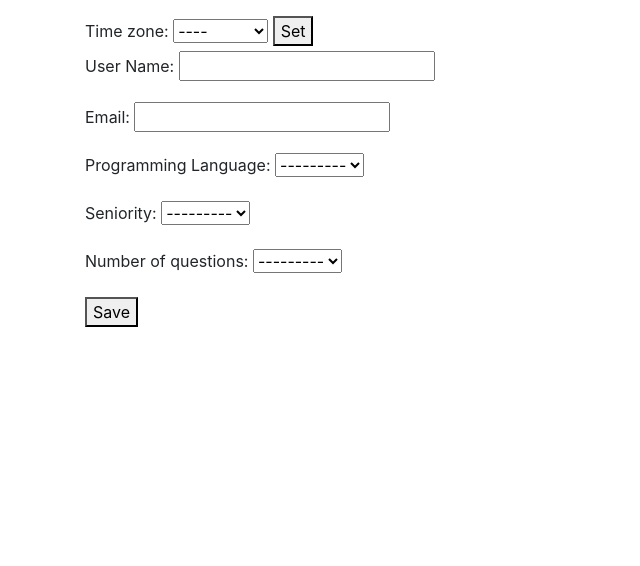
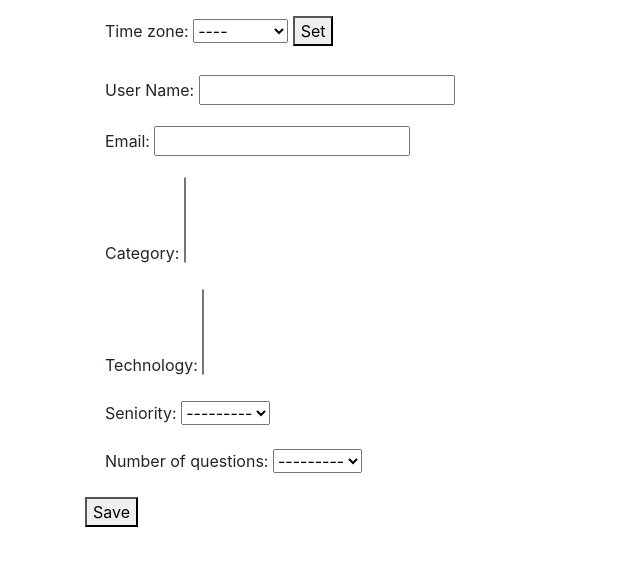
Before and after one commit to tomstasz/skills-trainer, a Django app: page / in a window 1280 px wide. Shown: the top 566 px of the page, without its empty margins (0-640 px from the left). Run offline with Django 4.2, Linux system fonts and the light colour scheme; data that the repository does not hold is empty; some libraries are stand-ins or nearby versions.

Commit message:
Implement Category and Technology models

```diff
--- a/quiz/forms.py
+++ b/quiz/forms.py
@@ -21,7 +21,8 @@
     field_order = [
         "user_name",
         "email",
-        "prog_language",
+        "category",
+        "technology",
         "seniority",
         "number_of_questions",
     ]
--- a/quiz/models.py
+++ b/quiz/models.py
@@ -39,9 +39,8 @@
 
 
 class Quiz(models.Model):
-    prog_language = models.CharField(
-        max_length=64, choices=PROG_LANG_CHOICES, verbose_name=_("Programming Language")
-    )
+    category = models.ManyToManyField("Category", verbose_name=_("category"))
+    technology = models.ManyToManyField("Technology", verbose_name=_("technology"))
     seniority = models.IntegerField(
         choices=SENIORITY_CHOICES, verbose_name=_("Seniority")
     )
@@ -63,15 +62,14 @@
         verbose_name_plural = "quizes"
 
     def __str__(self):
-        return f"{self.prog_language} - {self.user_name}"
+        return f"{self.technology} - {self.user_name}"
 
 
 class Question(models.Model):
     text = RichTextUploadingField(null=True, blank=True, config_name="special")
     question_type = models.CharField(max_length=64, choices=QUESTION_TYPE_CHOICES)
-    prog_language = models.CharField(
-        max_length=64, choices=PROG_LANG_CHOICES, verbose_name=_("Programming Language")
-    )
+    category = models.ForeignKey("Category", on_delete=models.CASCADE, null=True)
+    technology = models.ForeignKey("Technology", on_delete=models.CASCADE, null=True)
     seniority = models.IntegerField(choices=SENIORITY_CHOICES, db_index=True)
     author = models.ForeignKey(
         "Author", on_delete=models.CASCADE, null=True, blank=True
@@ -105,3 +103,23 @@
 
     def __str__(self):
         return f"{self.name} - {self.company}"
+
+
+class Category(models.Model):
+    name = models.CharField(max_length=128)
+
+    class Meta:
+        verbose_name_plural = "categories"
+
+    def __str__(self):
+        return self.name
+
+
+class Technology(models.Model):
+    name = models.CharField(max_length=128)
+
+    class Meta:
+        verbose_name_plural = "technologies"
+
+    def __str__(self):
+        return self.name
--- a/quiz/views.py
+++ b/quiz/views.py
@@ -46,20 +46,22 @@
             return redirect("/")
         form = QuizForm(request.POST)
         if form.is_valid():
-            prog_lang = form.cleaned_data["prog_language"]
+            category = form.cleaned_data["category"]
+            technology = form.cleaned_data["technology"]
             seniority = form.cleaned_data["seniority"]
             user_name = form.cleaned_data["user_name"]
             email = form.cleaned_data["email"]
             number_of_questions = form.cleaned_data["number_of_questions"]
             quiz = Quiz.objects.create(
-                prog_language=prog_lang,
                 seniority=seniority,
                 user_name=user_name,
                 email=email,
                 number_of_questions=number_of_questions,
             )
+            quiz.category.set(category)
+            quiz.technology.set(technology)
             first_question = Question.objects.filter(
-                prog_language=prog_lang, seniority=seniority
+                category__in=category, technology__in=technology, seniority=seniority
             ).first()
             if first_question is None:
                 raise Http404("Question not found.")
--- a/static/css/style.css
+++ b/static/css/style.css
@@ -13,3 +13,13 @@
 .left {
     float: left;
 }
+
+label {
+    display: inline-block;
+    padding-left: 20px;
+}
+
+input[type="checkbox"] {
+    margin-left: -20px;
+    margin-top: 4px;
+}
--- a/templates/boolean_question.html
+++ b/templates/boolean_question.html
@@ -25,7 +25,6 @@
     <div class="col">
     <form id="question-form" action="" method="post">
         {% csrf_token %}
-        <div id="question-div">
         <label>{% translate "True" %}
         <input type="radio" name="ans" value="T">
         </label>
@@ -33,7 +32,6 @@
         <input type="radio" name="ans" value="F">
         </label>
         <br>
-        </div>
         <button type="submit" id="question-submit">{% translate "Send" %}</button>
     </form>
     {% if question.is_author %}
--- a/templates/index.html
+++ b/templates/index.html
@@ -24,6 +24,7 @@
     </select>
     <button type="submit" id="timezone-submit">{% translate "Set" %}</button>
 </form>
+<br>
 <!--  -->
 <form id="quiz-form" action="" method="post">
     {% csrf_token %}
--- a/templates/single_question.html
+++ b/templates/single_question.html
@@ -25,14 +25,12 @@
     <div class="col">
     <form id="question-form" action="" method="post">
         {% csrf_token %}
-        <div id="question-div">
         {% for answer in answers %}
         <label>
-        <input type="checkbox" name={{ answer.pk }} value={{ answer.text }}>{{ answer.text | safe}}
+            <input type="checkbox" name={{ answer.pk }} value={{ answer.text }} class="left">{{ answer.text | safe}}
         </label>
         <br>
         {% endfor %}
-        </div>
         <button type="submit" id="question-submit">{% translate "Send" %}</button>
     </form>
     {% if question.is_author %}
--- a/templates/single_question_open.html
+++ b/templates/single_question_open.html
@@ -25,12 +25,11 @@
     <div class="col">
         <form id="question-form" action="" method="post">
             {% csrf_token %}
-            <div id="question-div">
-            <label>{% translate "Your answer" %}:
+            {% translate "Your answer:" %}
+            <label>
             <input type="text" name="ans">
             </label>
             <br>
-            </div>
             <button type="submit" id="question-submit">{% translate "Send" %}</button>
         </form>
         {% if question.is_author %}
```
Also changed, not shown: quiz/admin.py (+19 -3 lines), locale/en/LC_MESSAGES/django.po, locale/pl/LC_MESSAGES/django.po, quiz/media/uploads/2023/01/03/gacie.jpg (added), quiz/migrations/0008_category_technology_remove_question_prog_language_and_more.py (added), quiz/migrations/0009_alter_category_options_alter_technology_options_and_more.py (added).
